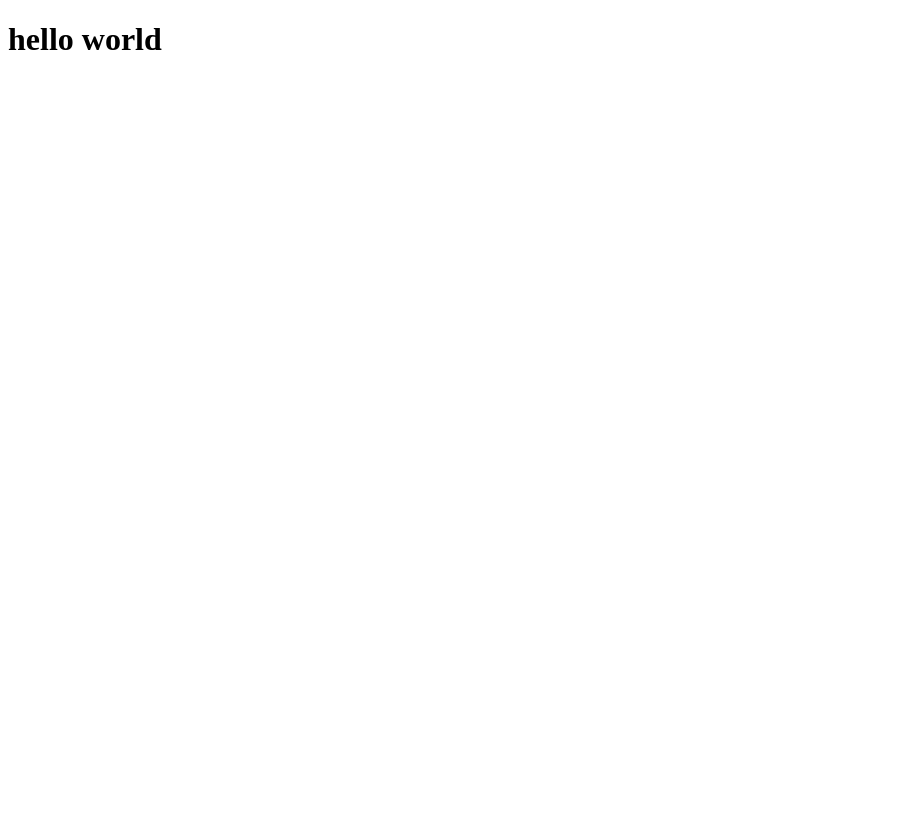
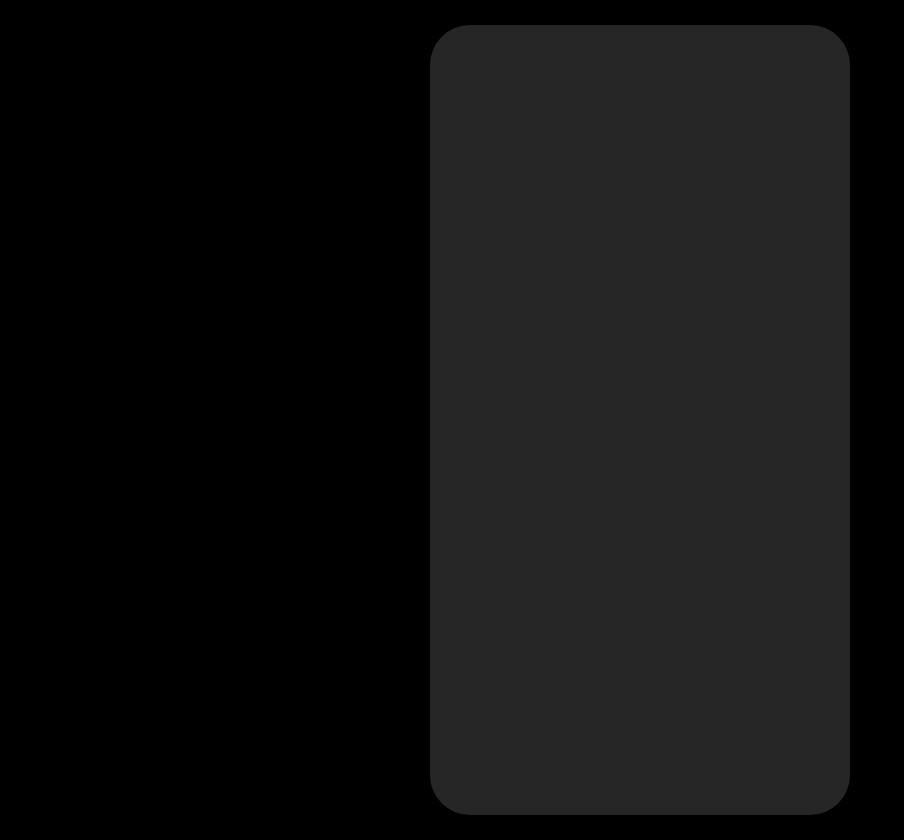
Before and after one commit to eddiebeller/react-threads-simple, a React (Vite) app: page / in a window 1280 px wide. Shown: the whole page, without its empty margins (0-904 px from the left). Before the commit the page ends 800 px from the top, so only its background shows below. Built offline with nearby package versions, Linux system fonts and the light colour scheme.

Commit message:
:sparkles: Add components

```diff
--- /dev/null
+++ b/components/Feed.js
@@ -0,0 +1,5 @@
+export const Feed = () => {
+  return (
+    <div className='feed'>Feed</div>
+  )
+}
--- /dev/null
+++ b/components/Header.js
@@ -0,0 +1,3 @@
+export const Header = () => {
+	return <header className='header'>Header</header>;
+};
--- /dev/null
+++ b/components/Modal.js
@@ -0,0 +1,3 @@
+export const Modal = () => {
+	return <div className='modal'>Modal</div>;
+};
--- /dev/null
+++ b/components/ModalThread.js
@@ -0,0 +1,3 @@
+export const ModalThread = () => {
+	return <article className='feed-card'>ModalThread</article>;
+};
--- /dev/null
+++ b/components/Nav.js
@@ -0,0 +1,5 @@
+export const Nav = () => {
+  return (
+    <nav className='nav'>Nav</nav>
+  )
+}
--- /dev/null
+++ b/components/Thread.js
@@ -0,0 +1,3 @@
+export const Thread = () => {
+	return <article className='feed-card'>Thread</article>;
+};
--- a/src/App.jsx
+++ b/src/App.jsx
@@ -1,7 +1,9 @@
 const App = () => {
 	return (
 		<div className='app'>
-			<h1>hello world</h1>
+			<div className="app_container">
+
+      </div>
 		</div>
 	);
 };
--- a/src/index.css
+++ b/src/index.css
@@ -0,0 +1,23 @@
+body {
+	margin: 0;
+	padding: 0;
+	background-color: #000000;
+	color: #ffffff;
+	font-family: Arial, Helvetica, sans-serif;
+}
+.app {
+  position: relative;
+	display: flex;
+	justify-content: center;
+	align-items: center;
+	height: 100vh;
+  padding: 20px;
+}
+.app_container {
+  position: relative;
+  height: 750px;
+  width: 380px;
+  border-radius: 40px;
+  background-color: #262627;
+  padding: 20px;
+}
```
Also changed, not shown: components/ThreadInput.js (added, +9 -0 lines).
